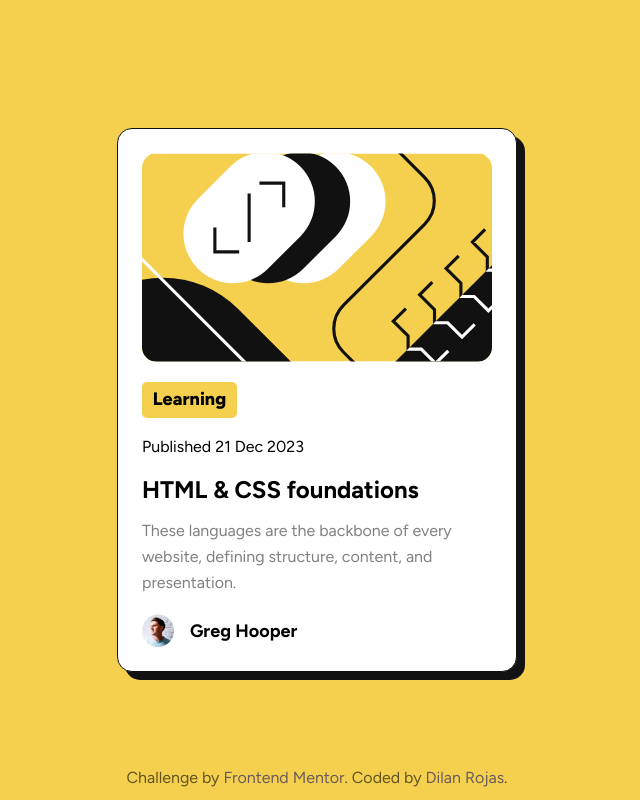
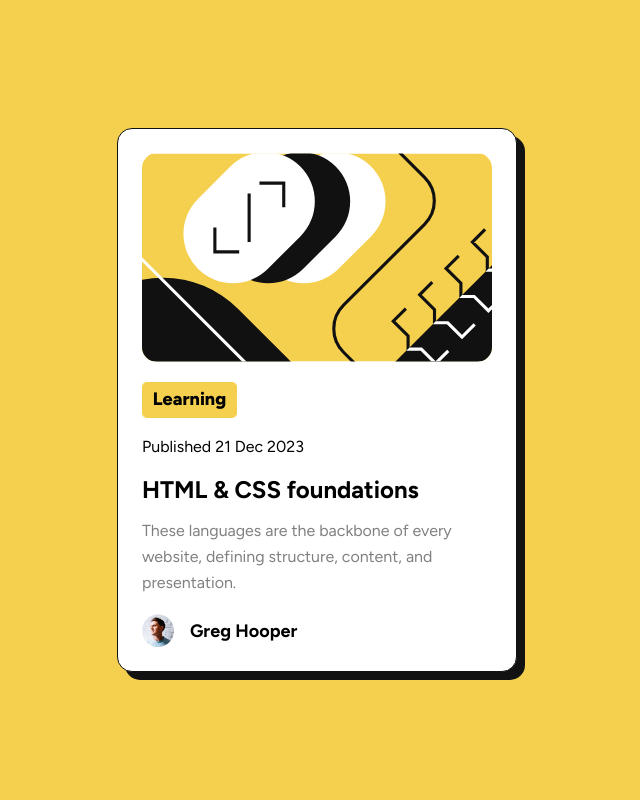
Before and after one commit to dilanrojas/blog-preview-card, a plain HTML site: page index.html in a window 1280 px wide. Shown: the whole page, without its empty margins (323-963 px from the left). Drawn offline with Linux system fonts and the light colour scheme.

Commit message:
Update index.html

```diff
--- a/index.html
+++ b/index.html
@@ -40,23 +40,6 @@
 
     </main>
 
-    <div class="attribution">
-      Challenge by <a href="https://www.frontendmentor.io?ref=challenge" target="_blank">Frontend Mentor</a>.
-      Coded by <a target="_blank" href="https://github.com/dilanrojas">Dilan Rojas</a>.
-    </div>
-
     <script type="module" src="/main.js"></script>
   </body>
 </html>
-
-<style>
-  .attribution {
-    position: absolute;
-    bottom: 0;
-    padding: .6em 0em;
-    opacity: .6;
-  }
-  .attribution a {
-    color: rgb(15, 15, 99);
-  }
-</style>
```
